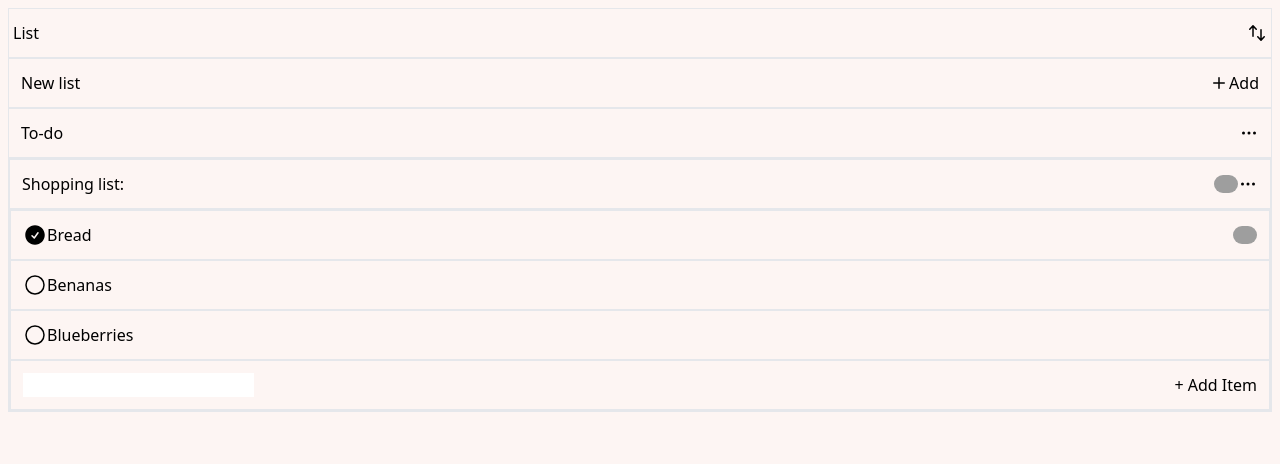
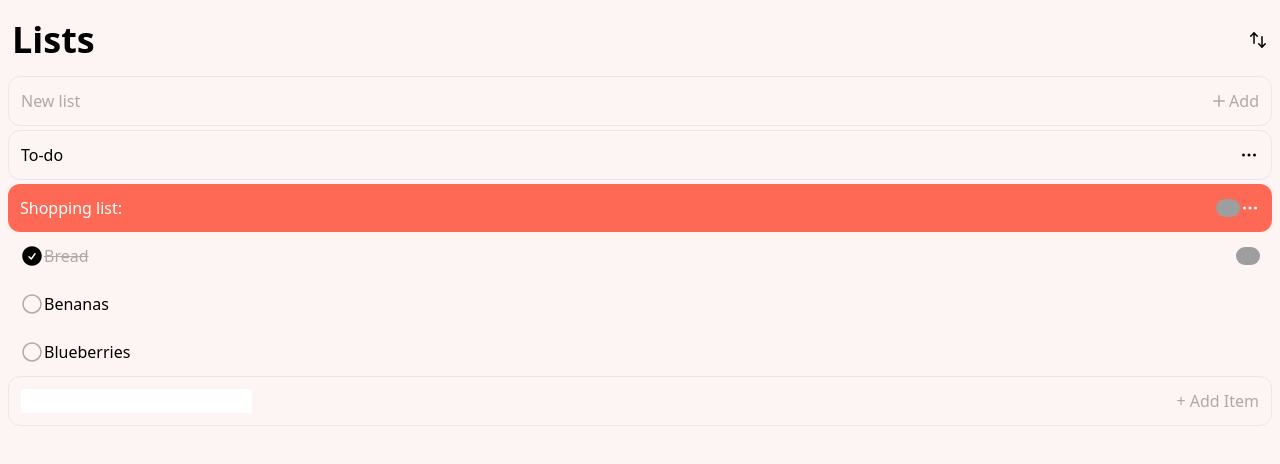
Before and after one commit to AmirhosseinOlyaei/my-simple-todo, a website: page index.html in a window 1280 px wide. Drawn offline with nearby package versions, Linux system fonts and the light colour scheme; grey boxes are pictures that could not be loaded.

Commit message:
UI design

```diff
--- a/index.html
+++ b/index.html
@@ -10,10 +10,10 @@
     <title>My Simple ToDo</title>
 </head>
 
-<body class="bg-[#fdf5f3] m-2">
+<body class="bg-[#fdf5f3] m-2 font-light">
     <!-- lists -->
-    <div class="flex flex-row justify-between items-center border px-1 py-3">
-        <div>List</div>
+    <div class="flex flex-row justify-between items-center px-1 py-3 font-bold text-4xl">
+        <div>Lists</div>
         <div><svg xmlns="http://www.w3.org/2000/svg" viewBox="0 0 20 20" fill="currentColor" class="w-5 h-5">
                 <path fill-rule="evenodd"
                     d="M2.24 6.8a.75.75 0 001.06-.04l1.95-2.1v8.59a.75.75 0 001.5 0V4.66l1.95 2.1a.75.75 0 101.1-1.02l-3.25-3.5a.75.75 0 00-1.1 0L2.2 5.74a.75.75 0 00.04 1.06zm8 6.4a.75.75 0 00-.04 1.06l3.25 3.5a.75.75 0 001.1 0l3.25-3.5a.75.75 0 10-1.1-1.02l-1.95 2.1V6.75a.75.75 0 00-1.5 0v8.59l-1.95-2.1a.75.75 0 00-1.06-.04z"
@@ -22,7 +22,7 @@
         </div>
     </div>
     <!-- new list -->
-    <div class="flex flex-row justify-between items-center border p-3">
+    <div class="flex flex-row justify-between items-center border rounded-xl my-1 p-3 text-[#b0a8a7]">
         <div>New list</div>
         <div class="flex items-center" id="add-list">
             <div>
@@ -35,7 +35,7 @@
         </div>
     </div>
     <!-- to do  -->
-    <div class="flex flex-row justify-between items-center border p-3">
+    <div class="flex flex-row justify-between items-center border rounded-xl my-1 p-3">
         <div class="flex">
             <div>To-do</div>
             <div></div>
@@ -49,9 +49,9 @@
         </div>
     </div>
     <!-- shopping list -->
-    <div class="flex flex-col justify-between items-center border">
+    <div class="flex flex-col justify-between items-center my-1">
         <!-- shopping list header -->
-        <div class="flex flex-row justify-between items-center w-full border p-3">
+        <div class="flex flex-row justify-between items-center w-full bg-[#fe6955] text-white rounded-xl p-3">
             <div class="flex">
                 <div>Shopping list:</div>
                 <div></div>
@@ -78,9 +78,9 @@
             </div>
         </div>
         <!-- shopping list items -->
-        <div class="flex flex-col justify-between items-center w-full border">
+        <div class="flex flex-col justify-between items-center w-full">
             <!-- fist item -->
-            <div class="flex flex-row justify-between items-center w-full border p-3">
+            <div class="flex flex-row justify-between items-center w-full p-3">
                 <div class="flex">
                     <div>
                         <svg xmlns="http://www.w3.org/2000/svg" viewBox="0 0 24 24" fill="currentColor" class="w-6 h-6">
@@ -89,8 +89,8 @@
                                 clip-rule="evenodd" />
                         </svg>
                     </div>
-                    <div>
-                        Bread
+                    <div class="text-[#b0a8a7]">
+                        <del>Bread</del>
                     </div>
                 </div>
                 <div>
@@ -105,11 +105,11 @@
                 </div>
             </div>
             <!-- second item -->
-            <div class="flex flex-row justify-between items-center w-full border p-3">
+            <div class="flex flex-row justify-between items-center w-full p-3">
                 <div class="flex">
                     <div>
                         <svg xmlns="http://www.w3.org/2000/svg" fill="none" viewBox="0 0 24 24" stroke-width="1.5"
-                            stroke="currentColor" class="w-6 h-6">
+                            stroke="currentColor" class="w-6 h-6 text-[#b0a8a7]">
                             <path stroke-linecap="round" stroke-linejoin="round"
                                 d="M9 9.75M21 12a9 9 0 11-18 0 9 9 0 0118 0z" />
                         </svg>
@@ -123,11 +123,11 @@
                 </div>
             </div>
             <!-- third item -->
-            <div class="flex flex-row justify-between items-center w-full border p-3">
+            <div class="flex flex-row justify-between items-center w-full p-3">
                 <div class="flex">
                     <div>
                         <svg xmlns="http://www.w3.org/2000/svg" fill="none" viewBox="0 0 24 24" stroke-width="1.5"
-                            stroke="currentColor" class="w-6 h-6">
+                            stroke="currentColor" class="w-6 h-6 text-[#b0a8a7]">
                             <path stroke-linecap="round" stroke-linejoin="round"
                                 d="M9 9.75M21 12a9 9 0 11-18 0 9 9 0 0118 0z" />
                         </svg>
@@ -144,7 +144,7 @@
             <ul id="todoList" class="w-full"></ul>
             <!-- add list item -->
             <form class="w-full">
-                <div class="flex flex-row justify-between items-center w-full border p-3">
+                <div class="flex flex-row justify-between items-center w-full border rounded-xl p-3">
                     <div>
                         <!-- + svg -->
                         <!-- <svg xmlns="http://www.w3.org/2000/svg" viewBox="0 0 20 20" fill="currentColor" class="w-5 h-5">
@@ -153,7 +153,7 @@
                         </svg> -->
                         <input type="text" id="task">
                     </div>
-                    <div>
+                    <div class="text-[#b0a8a7]">
                         <button type="button" onclick="addTask()">+ Add Item</button>
                     </div>
                 </div>
--- a/src/index.js
+++ b/src/index.js
@@ -11,12 +11,12 @@ function addTask() {
 
   // show in the HTML list section each item in list
   newTask.innerHTML =`
-  <div class="flex flex-row justify-between items-center w-full border p-3">
+  <div class="flex flex-row justify-between items-center w-full p-3">
 
       <div class="flex">
           <div>
               <svg xmlns="http://www.w3.org/2000/svg" fill="none" viewBox="0 0 24 24" stroke-width="1.5"
-                  stroke="currentColor" class="w-6 h-6">
+                  stroke="currentColor" class="w-6 h-6 text-[#b0a8a7]">
                   <path stroke-linecap="round" stroke-linejoin="round"
                       d="M9 9.75M21 12a9 9 0 11-18 0 9 9 0 0118 0z" />
               </svg>
```
